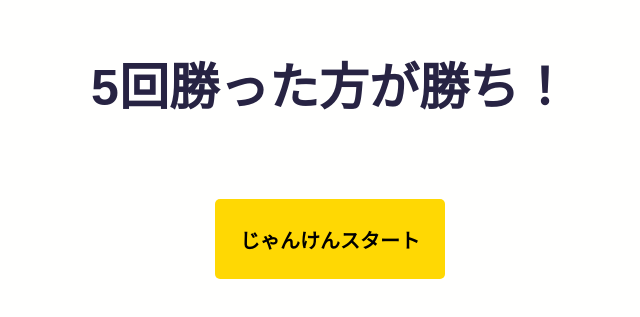
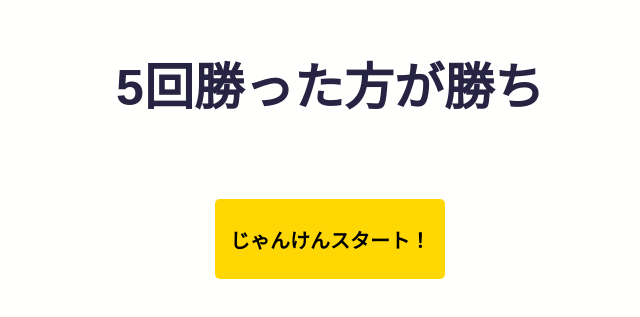
Before and after one commit to mm-ami/RockPaperScissors, a plain HTML site: page index.html in a window 1280 px wide. Shown: the part 237-554 px from the top of the page, without its empty margins (310-950 px from the left). Drawn offline with Linux system fonts and the light colour scheme.

Commit message:
index.html

```diff
--- a/index.html
+++ b/index.html
@@ -10,12 +10,12 @@
 <body>
   <section class="game">
     <div class="intro">
-      <h1>5回勝った方が勝ち！</h1>
-      <button>じゃんけんスタート</button>
+      <h1>5回勝った方が勝ち</h1>
+      <button>じゃんけんスタート！</button>
     </div>
     <div class="game-start fadeOut">
       <h2 class="choice">どれを出す？</h2>
-      <div class="hidden">
+      <div>
         <div class="hands">
           <div class="player-score">
             <p>0</p>
```
